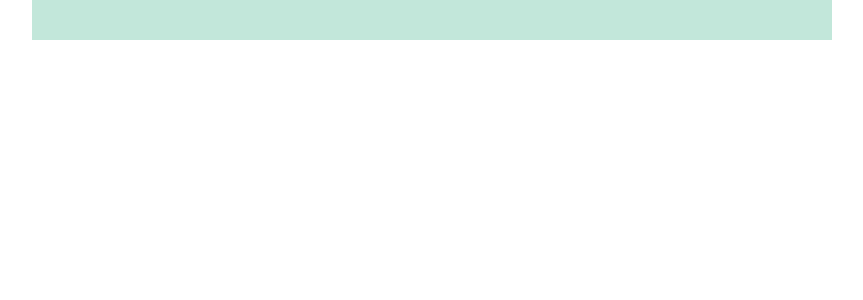
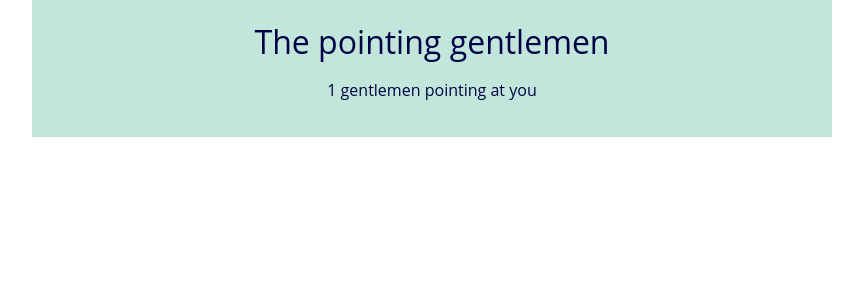
Before and after one commit to oriolraventosc/202209-w4ch1-oriol-raventos, a React (Create React App) app: page / in a window 1280 px wide. Shown: the top 300 px of the page, without its empty margins (208-1071 px from the left). Built offline with nearby package versions, Linux system fonts and the light colour scheme.

Commit message:
Create info component

```diff
--- a/src/components/App/App.tsx
+++ b/src/components/App/App.tsx
@@ -1,5 +1,14 @@
+import Info from "../Info/Info";
+
 const App = (): JSX.Element => {
-  return <div className="container"></div>;
+  return (
+    <div className="container">
+      <header className="main-header">
+        <h1 className="main-title">The pointing gentlemen</h1>
+      </header>
+      <Info />
+    </div>
+  );
 };
 
 export default App;
--- /dev/null
+++ b/src/components/Info/Info.tsx
@@ -0,0 +1,20 @@
+import { count } from "console";
+import gentlemen from "../../gentleman";
+
+const Info = (): JSX.Element => {
+  const checkForSelectedGentlemen = () => {
+    const counter = gentlemen.filter(
+      (gentlemenCount) => gentlemenCount.selected === true
+    ).length;
+    let counterOfGentlemen = `${counter} gentlemen pointing at you`;
+    return counterOfGentlemen;
+  };
+
+  return (
+    <section className="controls">
+      <p className="info">{checkForSelectedGentlemen()}</p>
+    </section>
+  );
+};
+
+export default Info;
--- /dev/null
+++ b/src/gentleman.tsx
@@ -0,0 +1,34 @@
+const gentlemen = [
+  {
+    id: 1,
+    name: "Bertin Osborne",
+    status: "Alive",
+    profession: "Youtuber",
+    twitter: "@osbourne",
+    picture: "bertin.jpg",
+    alternativeText: "Osbourne pointing at you",
+    selected: true,
+  },
+  {
+    id: 2,
+    name: "The Farytale",
+    status: "RIP",
+    profession: "Influencer",
+    twitter: "pending",
+    picture: "fary.jpg",
+    alternativeText: "The Fary pointing at you",
+    selected: false,
+  },
+  {
+    id: 3,
+    name: "Julius Churchs",
+    status: "Alive",
+    profession: "Java developer",
+    twitter: "@julius_churchs",
+    picture: "julio.jpg",
+    alternativeText: "Churchs pointing at you",
+    selected: false,
+  },
+];
+
+export default gentlemen;
```
